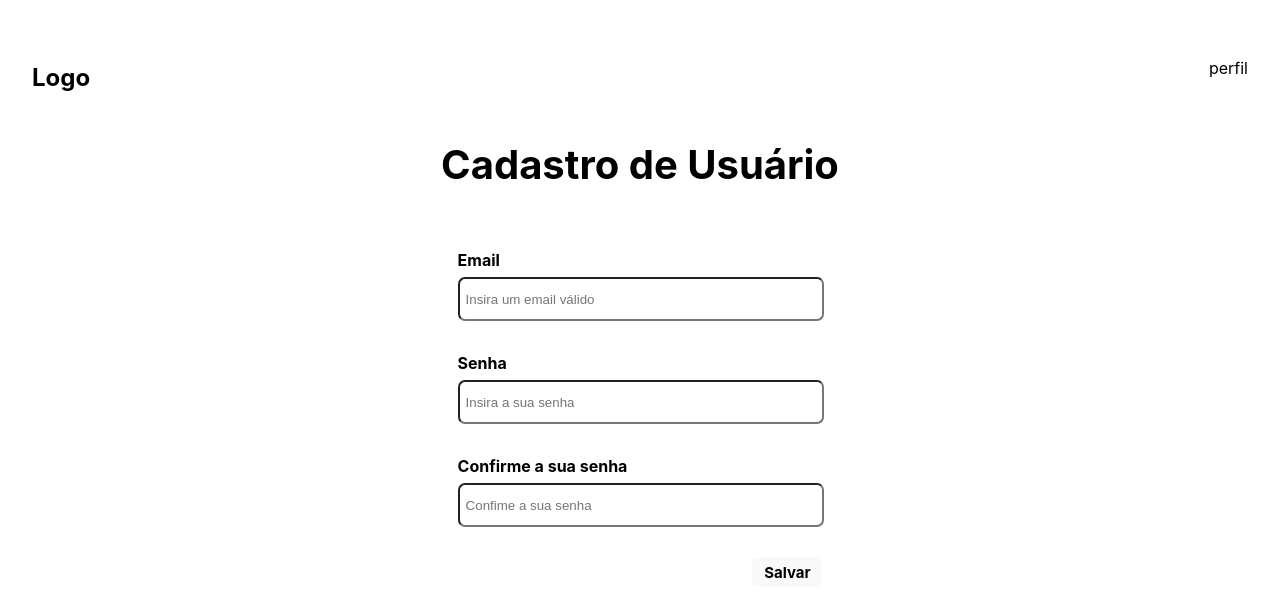
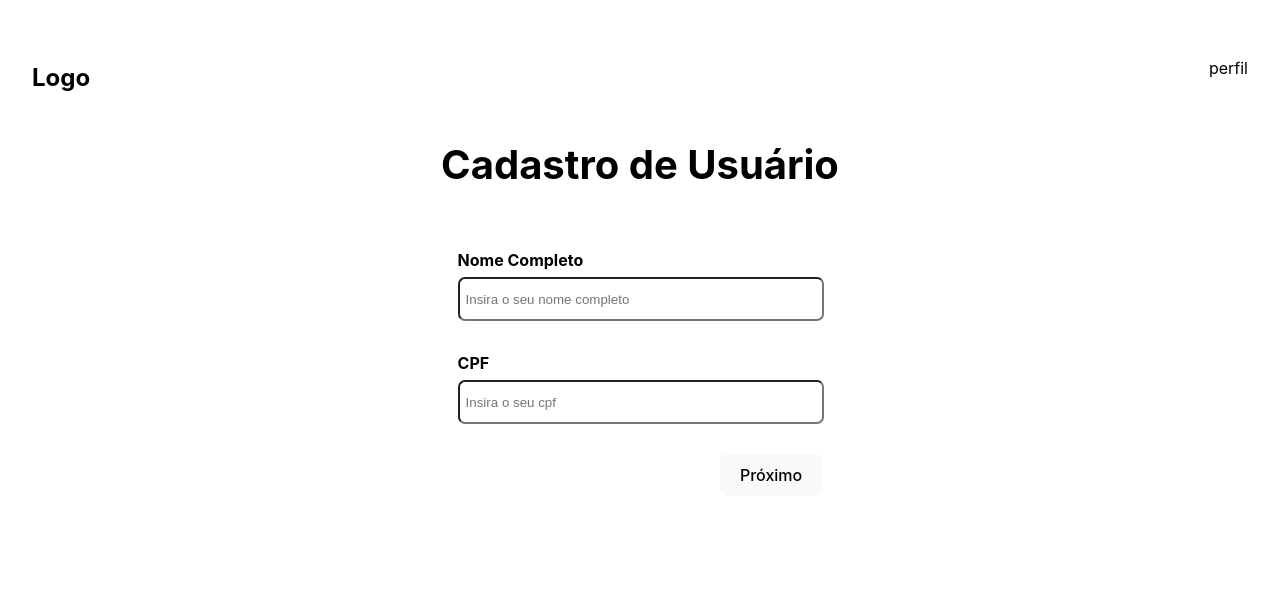
Before and after one commit to milenaa052/TripPlanner-frontend, a React (Vite) app: page /cadastro-usuario in a window 1280 px wide. Shown: the top 616 px of the page. Built offline with nearby package versions, Linux system fonts and the light colour scheme.

Commit message:
Criando rotas e organizando pages e components

```diff
--- a/src/App.tsx
+++ b/src/App.tsx
@@ -1,22 +1,36 @@
+import { BrowserRouter as Router, Routes, Route } from "react-router";
 import Header from "./components/Header";
+import CadastroUsuario from "./pages/CadastroUsuario"
+import CadastroUsuarioAuth from "./pages/CadastroUsuarioAuth";
+import Home from "./pages/Home";
+import CadastroViagem from "./pages/CadastroViagem";
+import TelasInfo from "./pages/TelasInfo";
+import CadastroHospedagem from "./pages/CadastroHospedagem";
+import CadastroTransporte from "./pages/CadastroTransporte";
+import CadastroPasseio from "./pages/CadastroPasseio";
+import CadastroDespesas from "./pages/CadastroDespesas";
 //import MapaCidades from "./components/MapaCidades";
 //import RotasMapa from "./components/RotasMapa";
-//import Home from "./components/Home";
-//import TelasInfo from "./components/TelasInfo";
-//import CadastroViagem from "./components/CadastroViagem";
-//import CadastroHospedagem from "./components/CadastroHospedagem";
-//import CadastroTransporte from "./components/CadastroTransporte";
-//import CadastroPasseio from "./components/CadastroPasseio";
-//import CadastroDespesas from "./components/CadastroDespesas";
-//import CadastroUsuario from "./components/CadastroUsuario"
-import CadastroUsuarioAuth from "./components/CadastroUsuarioAuth";
 import "./App.css"
 
 function App() {
   return (
     <div>
       <Header />
-      <CadastroUsuarioAuth />
+
+      <Router>
+        <Routes>
+          <Route path="/" element={<Home />} />
+          <Route path="/cadastro-usuario" element={<CadastroUsuario />} />
+          <Route path="/cadastro-usuario-auth" element={<CadastroUsuarioAuth />} />
+          <Route path="/cadastro-viagem" element={<CadastroViagem />} />
+          <Route path="/info-viagem" element={<TelasInfo />} />
+          <Route path="/cadastro-hospedagem" element={<CadastroHospedagem />} />
+          <Route path="/cadastro-transporte" element={<CadastroTransporte />} />
+          <Route path="/cadastro-passeio" element={<CadastroPasseio />} />
+          <Route path="/cadastro-despesas" element={<CadastroDespesas />} />
+        </Routes>
+      </Router>
     </div>
   );
 }
--- a/src/components/CadastroUsuario.tsx
+++ b/src/pages/CadastroUsuario.tsx
@@ -1,8 +1,10 @@
 import { useState } from "react";
+import { useNavigate } from "react-router";
 
 function CadastroUsuario () {
     const [nome, setNome] = useState("");
     const [cpf, setCpf] = useState("");
+    const navigate = useNavigate();
 
     const manipularEnvio = (e: React.FormEvent<HTMLElement>) => {
         e.preventDefault();
@@ -12,6 +14,7 @@ function CadastroUsuario () {
         } else {
             setNome("");
             setCpf("");
+            navigate("/cadastro-auth");
         }
     }
 
@@ -22,12 +25,14 @@ function CadastroUsuario () {
             <form className="form" onSubmit={manipularEnvio}>
                 <div className="campos">
                     <label htmlFor="nome" className="label">Nome Completo</label>
-                    <input type="text" id="nome" name="nome" className="input" placeholder="Insira o seu nome completo"/>
+                    <input type="text" id="nome" name="nome" className="input" placeholder="Insira o seu nome completo"
+                        value={nome} onChange={(e) => setNome(e.target.value)}/>
                 </div>
 
                 <div className="campos">
                     <label htmlFor="cpf" className="label">CPF</label>
-                    <input type="text" id="cpf" name="cpf" className="input" placeholder="Insira o seu cpf"/>
+                    <input type="text" id="cpf" name="cpf" className="input" placeholder="Insira o seu cpf"
+                        value={cpf} onChange={(e) => setCpf(e.target.value)}/>
                 </div>
 
                 <div className="submit">
```
Also changed, not shown: src/pages/TelasInfo.tsx (renamed from src/components/TelasInfo.tsx, +4 -4 lines), src/pages/CadastroDespesas.tsx (renamed from src/components/CadastroDespesas.tsx), src/pages/CadastroHospedagem.tsx (renamed from src/components/CadastroHospedagem.tsx), src/pages/CadastroPasseio.tsx (renamed from src/components/CadastroPasseio.tsx), src/pages/CadastroTransporte.tsx (renamed from src/components/CadastroTransporte.tsx), src/pages/CadastroUsuarioAuth.tsx (renamed from src/components/CadastroUsuarioAuth.tsx), src/pages/CadastroViagem.tsx (renamed from src/components/CadastroViagem.tsx), src/pages/Home.tsx (renamed from src/components/Home.tsx).
